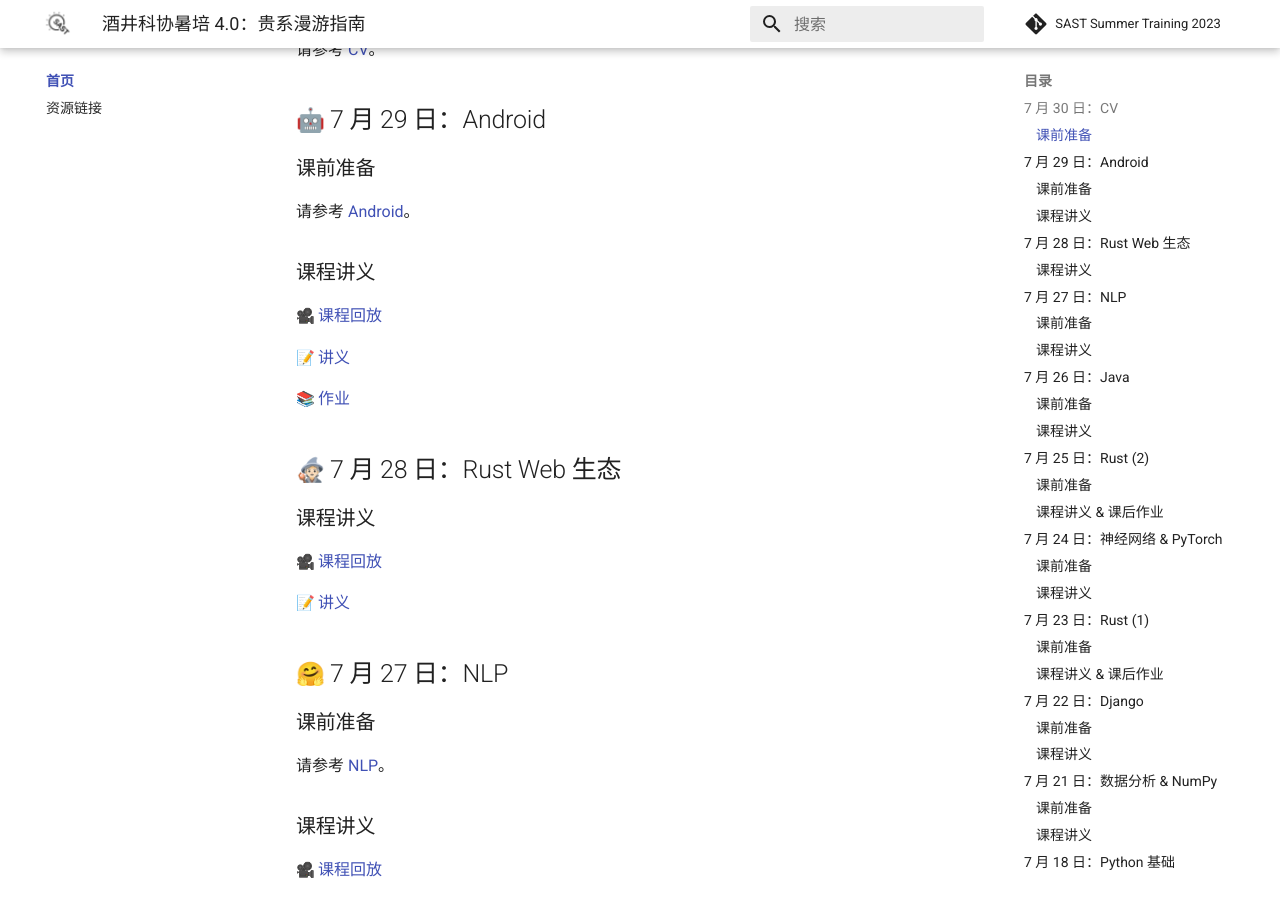
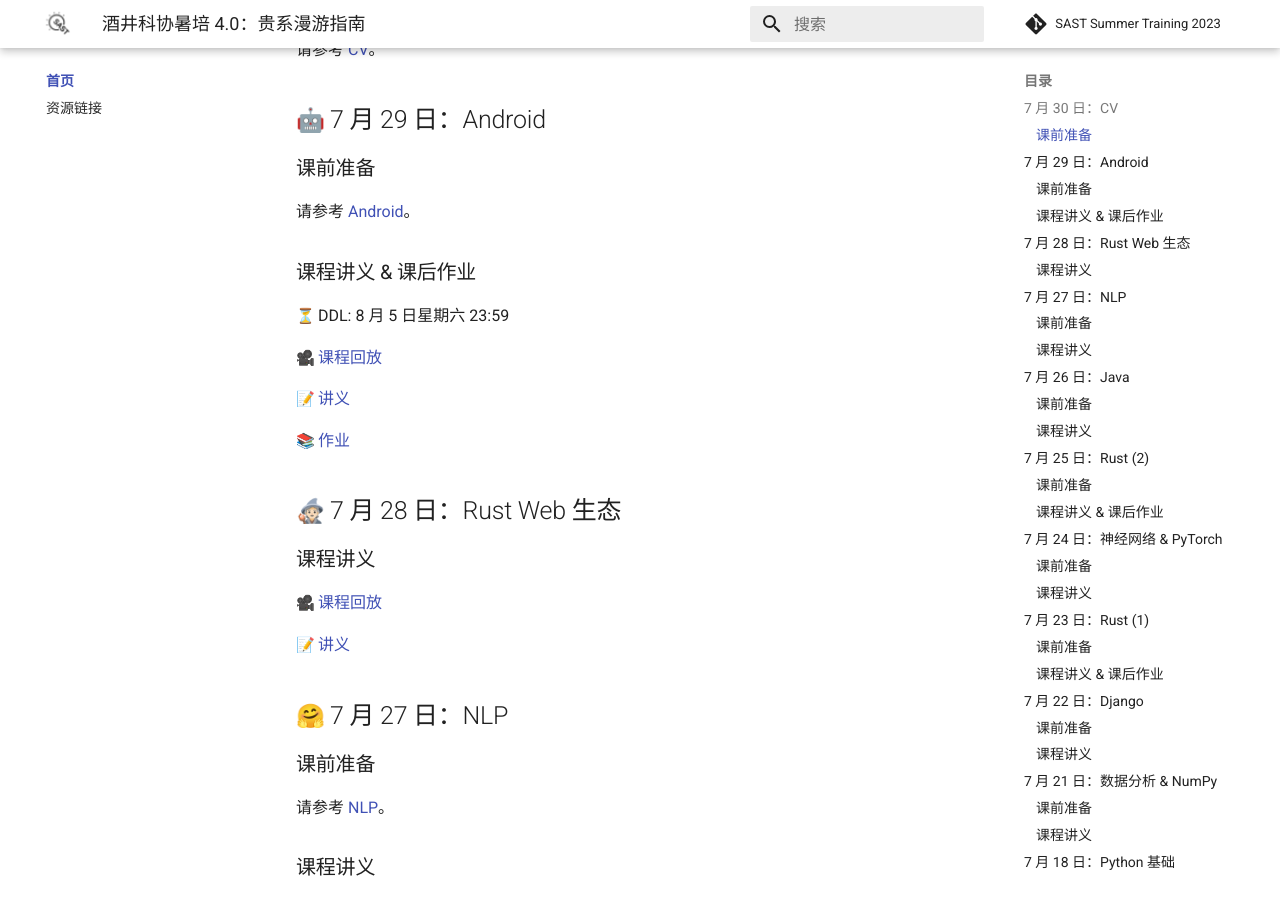
Before and after one commit to sast-summer-training-2023/sast-summer-training-2023.github.io, an MkDocs documentation site: the page built from docs/index.md, in a window 1280 px wide and 900 px high, scrolled down 614 px. Built offline with MkDocs 1.6.1 and Material for MkDocs 9.7.7, drawn with Linux system fonts in a browser that asks for light colours; emoji names are drawn with the system emoji font; comment, search, counter and statistics services are not loaded.

```diff
--- a/docs/index.md
+++ b/docs/index.md
@@ -26,7 +26,9 @@
 
 请参考 [Android](/frontend/android/#_1)。
 
-### 课程讲义
+### 课程讲义 & 课后作业
+
+:hourglass_flowing_sand: DDL: 8 月 5 日星期六 23:59
 
 :movie_camera: [课程回放](https://www.bilibili.com/video/BV1rk4y137nu)
 
```
Also changed, not shown: docs/frontend/android.md (+2 -0 lines), docs/frontend/index.md (+3 -1 lines).
